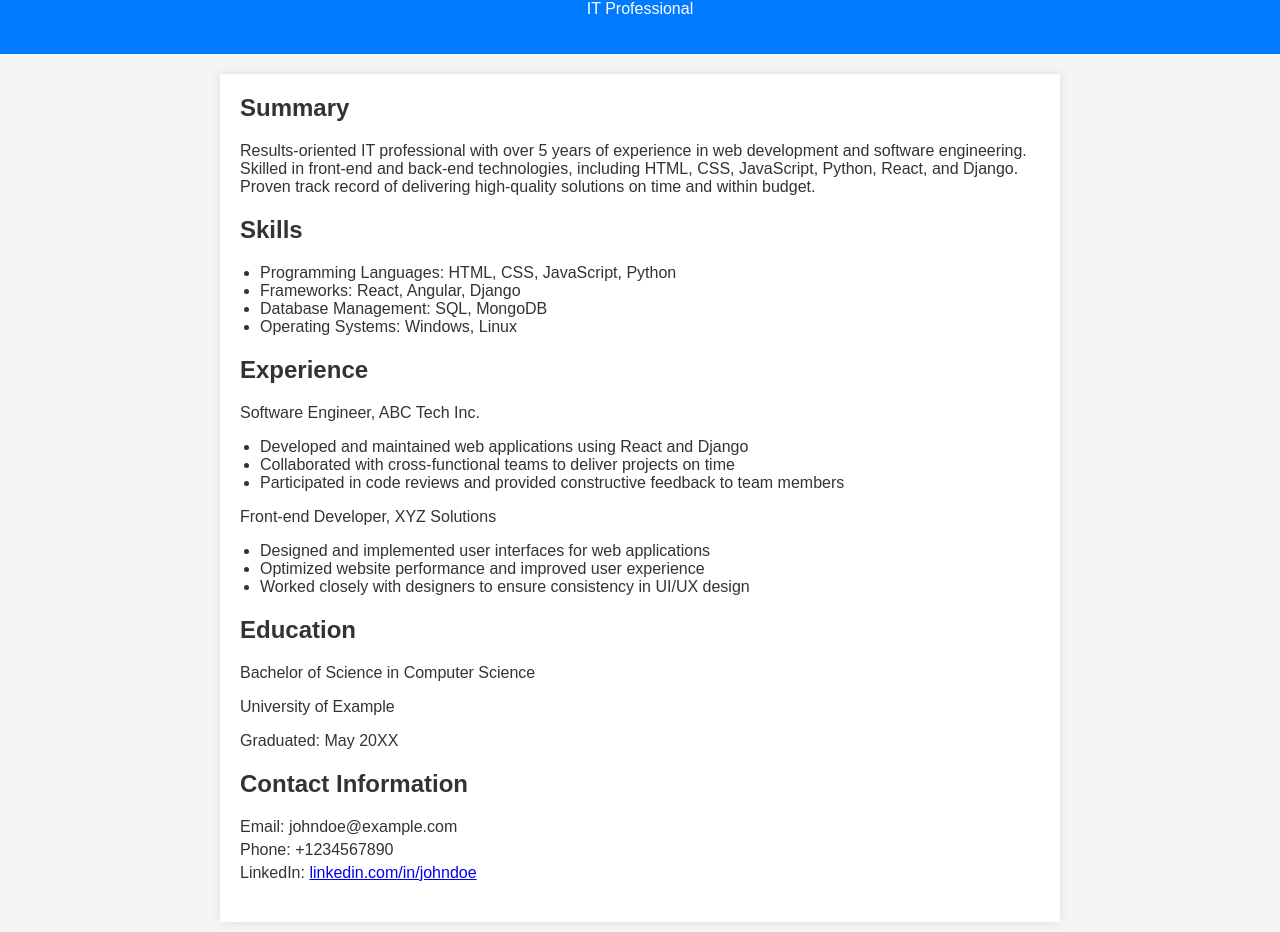
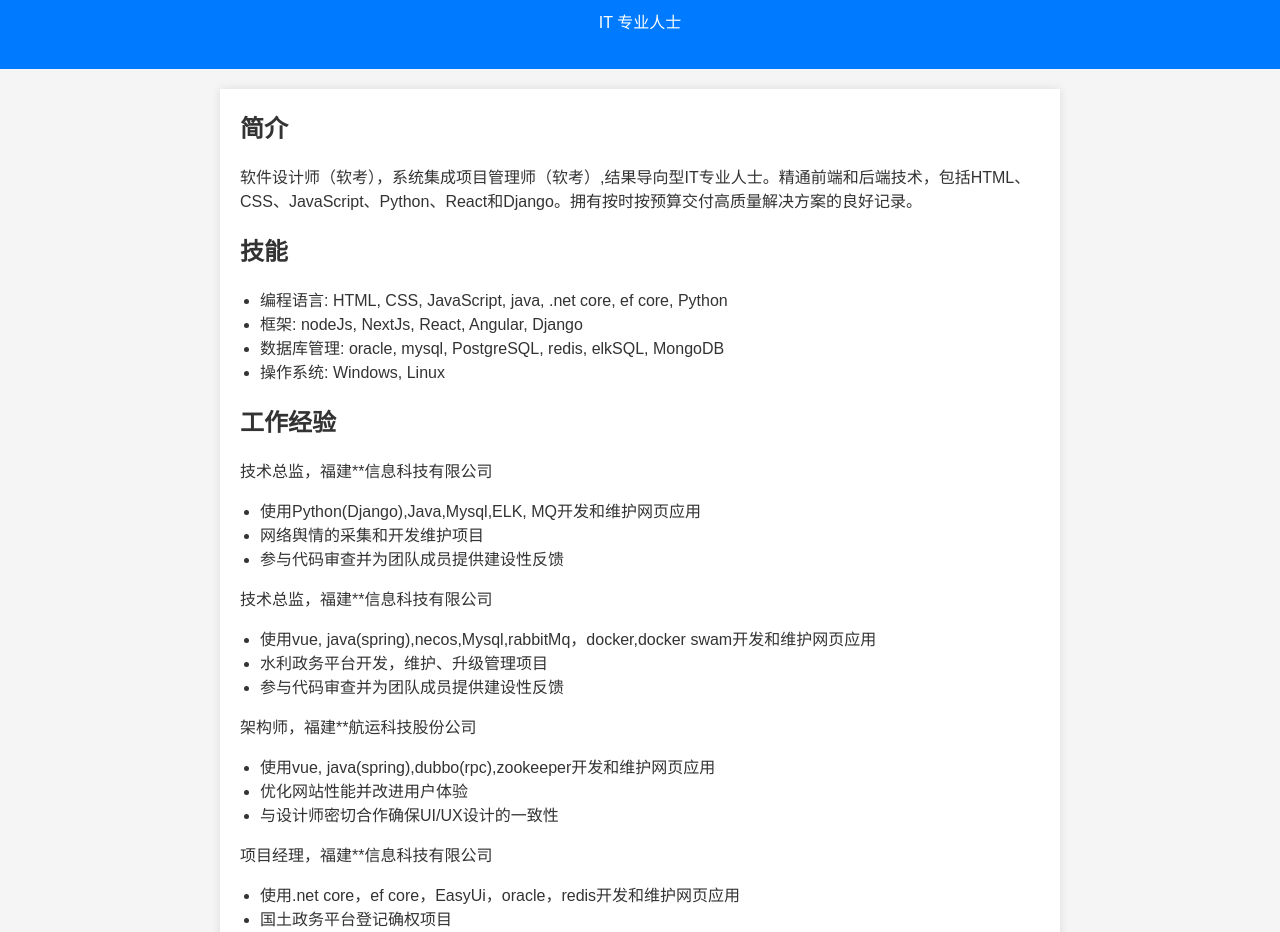
Before and after one commit to dalo915/IT, a plain HTML site: page index.html in a window 1280 px wide. Shown: the part 94-1026 px from the top of the page. Drawn offline with Linux system fonts and the light colour scheme.

Commit message:
Update index.html

```diff
--- a/index.html
+++ b/index.html
@@ -1,9 +1,9 @@
 <!DOCTYPE html>
-<html lang="en">
+<html lang="zh-CN">
 <head>
     <meta charset="UTF-8">
     <meta name="viewport" content="width=device-width, initial-scale=1.0">
-    <title>John Doe - IT Professional</title>
+    <title>阳光 - IT 简历</title>
     <style>
         body {
             font-family: Arial, sans-serif;
@@ -47,49 +47,61 @@
 </head>
 <body>
     <header>
-        <h1>John Doe</h1>
-        <p>IT Professional</p>
+        <h1>陈先生</h1>
+        <p>IT 专业人士</p>
     </header>
     <div class="container">
         <section>
-            <h2>Summary</h2>
-            <p>Results-oriented IT professional with over 5 years of experience in web development and software engineering. Skilled in front-end and back-end technologies, including HTML, CSS, JavaScript, Python, React, and Django. Proven track record of delivering high-quality solutions on time and within budget.</p>
+            <h2>简介</h2>
+            <p>软件设计师（软考），系统集成项⽬管理师（软考）,结果导向型IT专业人士。精通前端和后端技术，包括HTML、CSS、JavaScript、Python、React和Django。拥有按时按预算交付高质量解决方案的良好记录。</p>
         </section>
         <section>
-            <h2>Skills</h2>
+            <h2>技能</h2>
             <ul>
-                <li>Programming Languages: HTML, CSS, JavaScript, Python</li>
-                <li>Frameworks: React, Angular, Django</li>
-                <li>Database Management: SQL, MongoDB</li>
-                <li>Operating Systems: Windows, Linux</li>
+                <li>编程语言: HTML, CSS, JavaScript, java, .net core, ef core, Python</li>
+                <li>框架: nodeJs, NextJs, React, Angular, Django</li>
+                <li>数据库管理: oracle, mysql, PostgreSQL, redis, elkSQL, MongoDB</li>
+                <li>操作系统: Windows, Linux</li>
             </ul>
         </section>
         <section>
-            <h2>Experience</h2>
-            <p>Software Engineer, ABC Tech Inc.</p>
+            <h2>工作经验</h2>
+            <p>技术总监，福建**信息科技有限公司</p>
             <ul>
-                <li>Developed and maintained web applications using React and Django</li>
-                <li>Collaborated with cross-functional teams to deliver projects on time</li>
-                <li>Participated in code reviews and provided constructive feedback to team members</li>
+                <li>使用Python(Django),Java,Mysql,ELK, MQ开发和维护网页应用</li>
+                <li>网络舆情的采集和开发维护项目</li>
+                <li>参与代码审查并为团队成员提供建设性反馈</li>
             </ul>
-            <p>Front-end Developer, XYZ Solutions</p>
+			<p>技术总监，福建**信息科技有限公司</p>
             <ul>
-                <li>Designed and implemented user interfaces for web applications</li>
-                <li>Optimized website performance and improved user experience</li>
-                <li>Worked closely with designers to ensure consistency in UI/UX design</li>
+                <li>使用vue, java(spring),necos,Mysql,rabbitMq，docker,docker swam开发和维护网页应用</li>
+                <li>水利政务平台开发，维护、升级管理项目</li>
+                <li>参与代码审查并为团队成员提供建设性反馈</li>
+            </ul>
+            <p>架构师，福建**航运科技股份公司</p>
+            <ul>
+                <li>使用vue, java(spring),dubbo(rpc),zookeeper开发和维护网页应用</li>
+                <li>优化网站性能并改进用户体验</li>
+                <li>与设计师密切合作确保UI/UX设计的一致性</li>
+            </ul>
+			<p>项⽬经理，福建**信息科技有限公司</p>
+            <ul>
+                <li>使用.net core，ef core，EasyUi，oracle，redis开发和维护网页应用</li>
+                <li>国土政务平台登记确权项目</li>
+                <li>与设计师密切合作确保UI/UX设计的一致性</li>
             </ul>
         </section>
         <section>
-            <h2>Education</h2>
-            <p>Bachelor of Science in Computer Science</p>
-            <p>University of Example</p>
-            <p>Graduated: May 20XX</p>
+            <h2>教育背景</h2>
+            <p>软件工程（在职硕士）</p>
+            <p>福州大学</p>
+            <p>毕业时间: 2018年6月</p>
         </section>
         <section class="contact-info">
-            <h2>Contact Information</h2>
-            <p>Email: johndoe@example.com</p>
-            <p>Phone: +1234567890</p>
-            <p>LinkedIn: <a href="#">linkedin.com/in/johndoe</a></p>
+            <h2>联系方式</h2>
+            <p>电子邮件: 603257259@qq.com</p>
+            <p>微信: 603257259</p>
+            <p>更多: <a href="http://www.huoxingqiu.com:3001">http://www.huoxingqiu.com:3001</a></p>
         </section>
     </div>
 </body>
```
